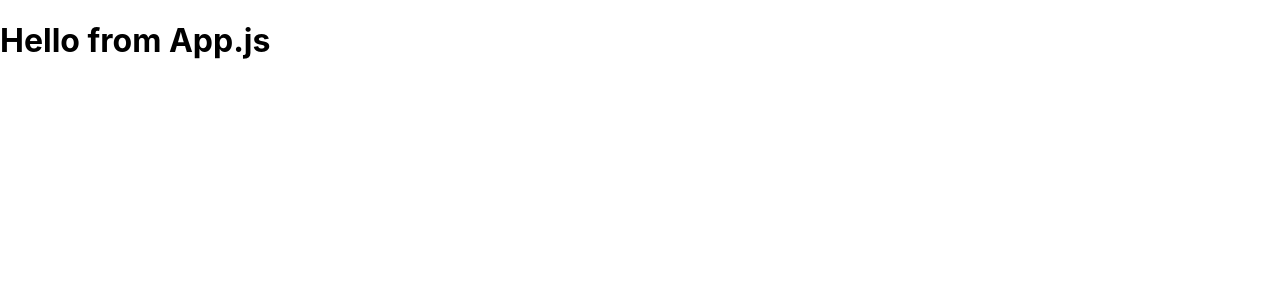
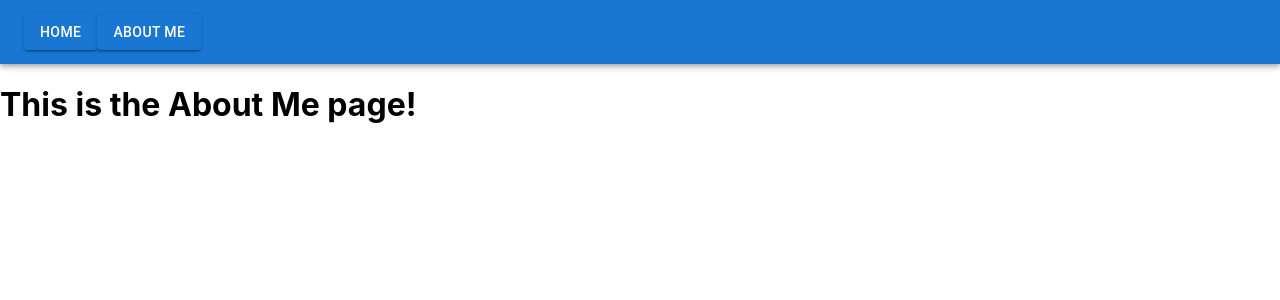
Before and after one commit to j-davitt/portfolio, a React (Create React App) app: page /about in a window 1280 px wide. Shown: the top 300 px of the page. Built offline with nearby package versions, Linux system fonts and the light colour scheme.

Commit message:
add components and navbar

```diff
--- a/package.json
+++ b/package.json
@@ -3,11 +3,17 @@
   "version": "0.1.0",
   "private": true,
   "dependencies": {
+    "@emotion/react": "^11.10.6",
+    "@emotion/styled": "^11.10.6",
+    "@mantine/core": "^6.0.9",
+    "@mantine/hooks": "^6.0.9",
+    "@mui/material": "^5.12.2",
     "@testing-library/jest-dom": "^5.16.5",
     "@testing-library/react": "^13.4.0",
     "@testing-library/user-event": "^13.5.0",
     "react": "^18.2.0",
     "react-dom": "^18.2.0",
+    "react-router-dom": "^6.10.0",
     "react-scripts": "5.0.1",
     "web-vitals": "^2.1.4"
   },
--- a/src/App.js
+++ b/src/App.js
@@ -1,10 +1,22 @@
-
 import './App.css';
+import HeaderComponent from './Components/Header';
+import Home from './Components/Home';
+import Footer from './Components/Footer';
+import { BrowserRouter, Routes, Route } from 'react-router-dom';
+import About from './Components/About';
 
 function App() {
   return (
     <>
-     <h1>Hello from App.js</h1>
+      <BrowserRouter>
+        <HeaderComponent />
+        <Routes>
+          <Route path='/' element={<Home />}/>
+          <Route path='/about' element={<About />}/>
+
+        </Routes>
+        <Footer />
+      </BrowserRouter>
     </>
   );
 }
--- /dev/null
+++ b/src/Components/About/index.js
@@ -0,0 +1,11 @@
+
+
+const About = () => {
+  return (
+    <>
+      <h1>This is the About Me page!</h1>
+    </>
+  )
+}
+
+export default About;
--- /dev/null
+++ b/src/Components/Footer/index.js
@@ -0,0 +1,11 @@
+
+
+const Footer = () => {
+  return (
+    <>
+
+    </>
+  )
+}
+
+export default Footer;
--- /dev/null
+++ b/src/Components/Header/index.js
@@ -0,0 +1,26 @@
+// import { Header } from "@mantine/core";
+import { AppBar, Box, Button, Toolbar } from "@mui/material";
+import { Link } from "react-router-dom";
+
+const HeaderComponent = () => {
+  return (
+
+    <Box sx={{ flexGrow: 1 }}>
+      <AppBar position="static">
+        <Toolbar>
+          <Link to='/'>
+            <Button variant="contained">Home</Button>
+          </Link>
+          <Link to='/about'>
+            <Button variant="contained">About Me</Button>
+          </Link>
+        </Toolbar>
+      </AppBar>
+    </Box>
+
+
+
+  )
+}
+
+export default HeaderComponent;
--- /dev/null
+++ b/src/Components/Home/index.js
@@ -0,0 +1,11 @@
+
+
+const Home = () => {
+  return (
+    <>
+
+    </>
+  )
+}
+
+export default Home;
--- a/src/index.js
+++ b/src/index.js
@@ -3,9 +3,13 @@ import ReactDOM from 'react-dom/client';
 import './index.css';
 import App from './App';
 
+
+
 const root = ReactDOM.createRoot(document.getElementById('root'));
 root.render(
   <React.StrictMode>
-    <App />
+
+      <App />
+
   </React.StrictMode>
 );
```
Also changed, not shown: src/Components/Project/index.js (added, +11 -0 lines), 1 other file (tests, documents, lock files or other folders).
